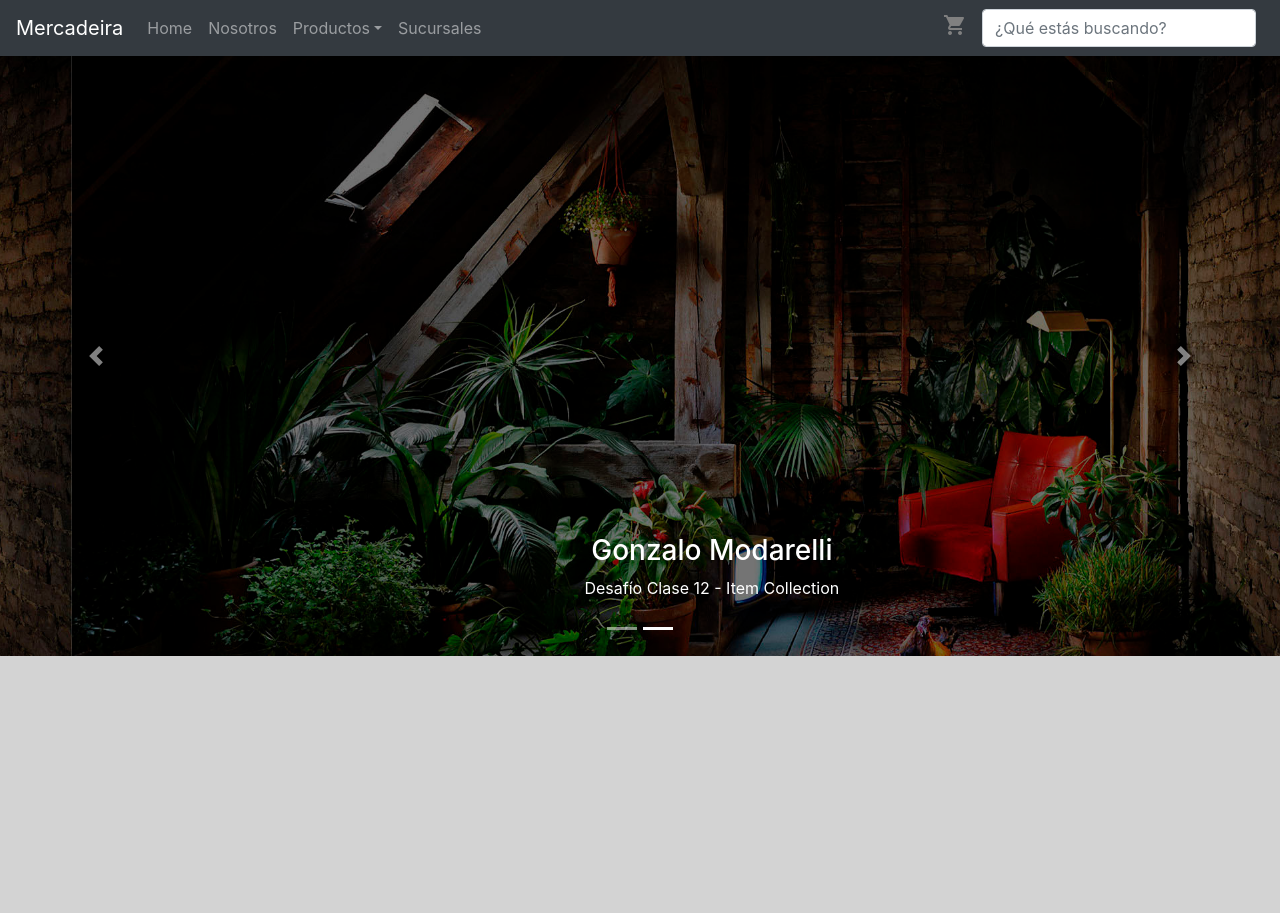
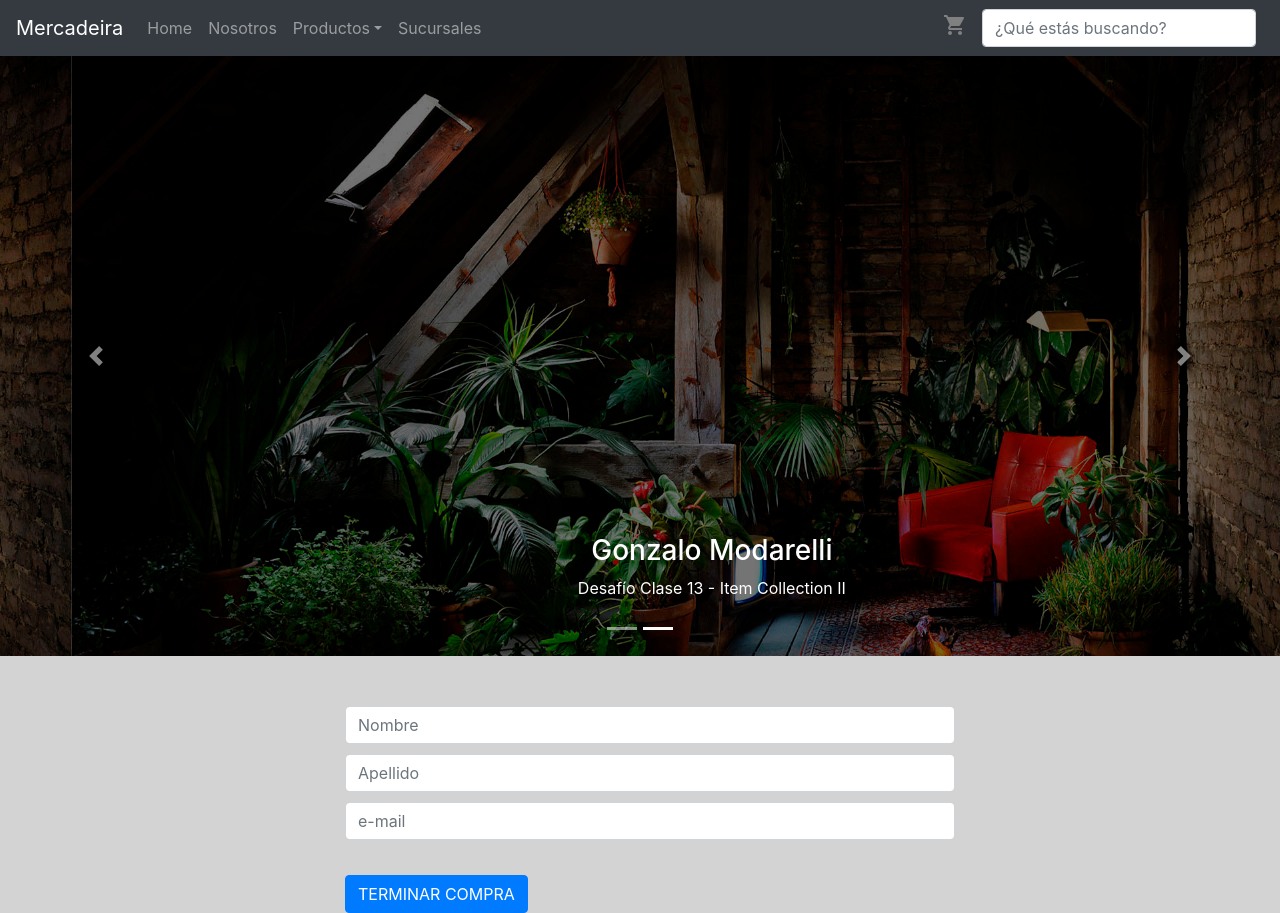
Before and after one commit to gonzamoda/reactcoder, a React (Create React App) app: page /user in a window 1280 px wide. Before the commit the page ends 800 px from the top, so only its background shows below. Built offline with nearby package versions, Linux system fonts and the light colour scheme.

Commit message:
Desafpio 13 - Item Collection II

```diff
--- a/src/App.js
+++ b/src/App.js
@@ -6,6 +6,8 @@ import ItemDetailContainer from "./components/ItemDetailContainer";
 import { BrowserRouter, Route, Switch } from "react-router-dom";
 import Cart from "./components/Cart";
 import CartContext from "./components/CartContext";
+import User from "./components/User";
+import Gracias from "./components/Gracias";
 
 const App = () => {
   return (
@@ -21,6 +23,8 @@ const App = () => {
             component={ItemDetailContainer}
           />
           <Route path="/cart" component={Cart} />
+          <Route path="/user" component={User}></Route>
+          <Route path="/gracias" component={Gracias}></Route>
         </Switch>
       </CartContext>
     </BrowserRouter>
--- a/src/components/Cart.js
+++ b/src/components/Cart.js
@@ -58,8 +58,14 @@ const Cart = () => {
               ))}
             </tbody>
           </Table>
-
+        </Row>
+        <Row>
           <h1>Total: ${precioTotal}</h1>
+        </Row>
+        <Row>
+          <Button as={Link} to="/user">
+            COMPRAR
+          </Button>
         </Row>
       </Container>
     </>
@@ -67,5 +73,3 @@ const Cart = () => {
 };
 
 export default Cart;
-
-//onClick={eliminar(element.id)}
--- /dev/null
+++ b/src/components/Gracias.js
@@ -0,0 +1,15 @@
+import { Link } from "react-router-dom";
+import Button from "react-bootstrap/Button";
+
+const Gracias = () => {
+  return (
+    <>
+      <h1>Gracias por su compra</h1>
+      <Button as={Link} to="/">
+        Seguir Comprando
+      </Button>
+    </>
+  );
+};
+
+export default Gracias;
--- a/src/components/ItemDetail.js
+++ b/src/components/ItemDetail.js
@@ -52,7 +52,10 @@ const ItemDetail = ({ productoDetalle }) => {
                 onAdd={onAdd}
               />
             ) : (
-              <ButtonIr />
+              <>
+                <ButtonIr />
+                <Button>Modificar</Button>
+              </>
             )}
           </div>
         </Col>
--- a/src/components/SliderPrincipal.js
+++ b/src/components/SliderPrincipal.js
@@ -8,14 +8,14 @@ const SliderPrincipal = () => {
         <img className="d-block w-100" src={slider01} alt="First slide" />
         <Carousel.Caption>
           <h3>Gonzalo Modarelli</h3>
-          <p>Desafío Clase 12 - Item Collection</p>
+          <p>Desafío Clase 13 - Item Collection II</p>
         </Carousel.Caption>
       </Carousel.Item>
       <Carousel.Item>
         <img className="d-block w-100" src={slider01} alt="Second slide" />
         <Carousel.Caption>
           <h3>Gonzalo Modarelli</h3>
-          <p>Desafío Clase 12 - Item Collection</p>
+          <p>Desafío Clase 13 - Item Collection II</p>
         </Carousel.Caption>
       </Carousel.Item>
     </Carousel>
--- /dev/null
+++ b/src/components/User.js
@@ -0,0 +1,79 @@
+import FormControl from "react-bootstrap/FormControl";
+import Container from "react-bootstrap/Container";
+import Button from "react-bootstrap/Button";
+import { useState } from "react";
+import { useContext } from "react";
+import { contexto } from "./CartContext";
+import { firestore } from "./firebase";
+import { Link } from "react-router-dom";
+
+const User = () => {
+  const { carrito } = useContext(contexto);
+
+  const [nombre, setNombre] = useState([]);
+  const [apellido, setApellido] = useState([]);
+  const [email, setEmail] = useState([]);
+
+  const guardarNombre = (e) => {
+    setNombre(e.target.value);
+  };
+
+  const guardarApellido = (e) => {
+    setApellido(e.target.value);
+  };
+
+  const guardarEmail = (e) => {
+    setEmail(e.target.value);
+  };
+
+  const enviarCompra = () => {
+    const db = firestore;
+    const collection = db.collection("ordenes");
+
+    const compra = { carrito };
+
+    const usuario = {
+      nombre,
+      apellido,
+      email,
+    };
+
+    const orden = { compra, usuario };
+
+    const query = collection.add(orden);
+
+    query.then(() => console.log("Se hizo el pedido correctamente"));
+  };
+
+  return (
+    <>
+      <Container id="formularioUsuario">
+        <FormControl
+          className="input"
+          onChange={guardarNombre}
+          placeholder="Nombre"
+        />
+        <FormControl
+          className="input"
+          onChange={guardarApellido}
+          placeholder="Apellido"
+        />
+        <FormControl
+          className="input"
+          onChange={guardarEmail}
+          placeholder="e-mail"
+        />
+        <Button
+          as={Link}
+          to="/gracias"
+          onClick={enviarCompra}
+          className="botonFormulario"
+        >
+          TERMINAR COMPRA
+        </Button>
+      </Container>
+    </>
+  );
+};
+
+export default User;
--- a/src/style.css
+++ b/src/style.css
@@ -78,3 +78,18 @@ ul li {
 .carritoNoVisible {
   display: none;
 }
+
+#formularioUsuario {
+  margin-top: 50px;
+  width: 50%;
+  justify-content: center;
+}
+
+.input {
+  margin: 10px;
+}
+
+.botonFormulario {
+  margin-top: 25px;
+  margin-left: 10px;
+}
```
